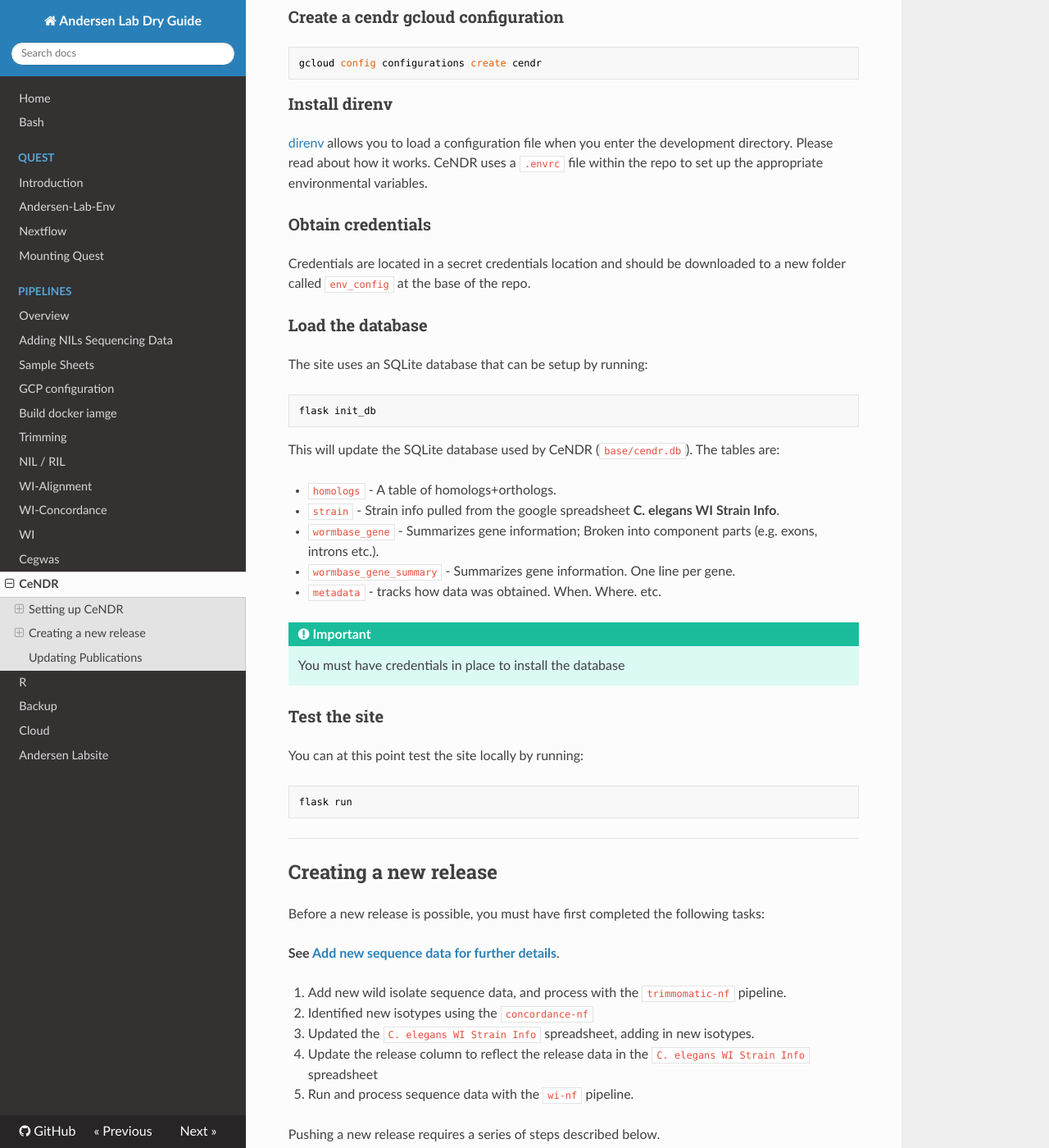
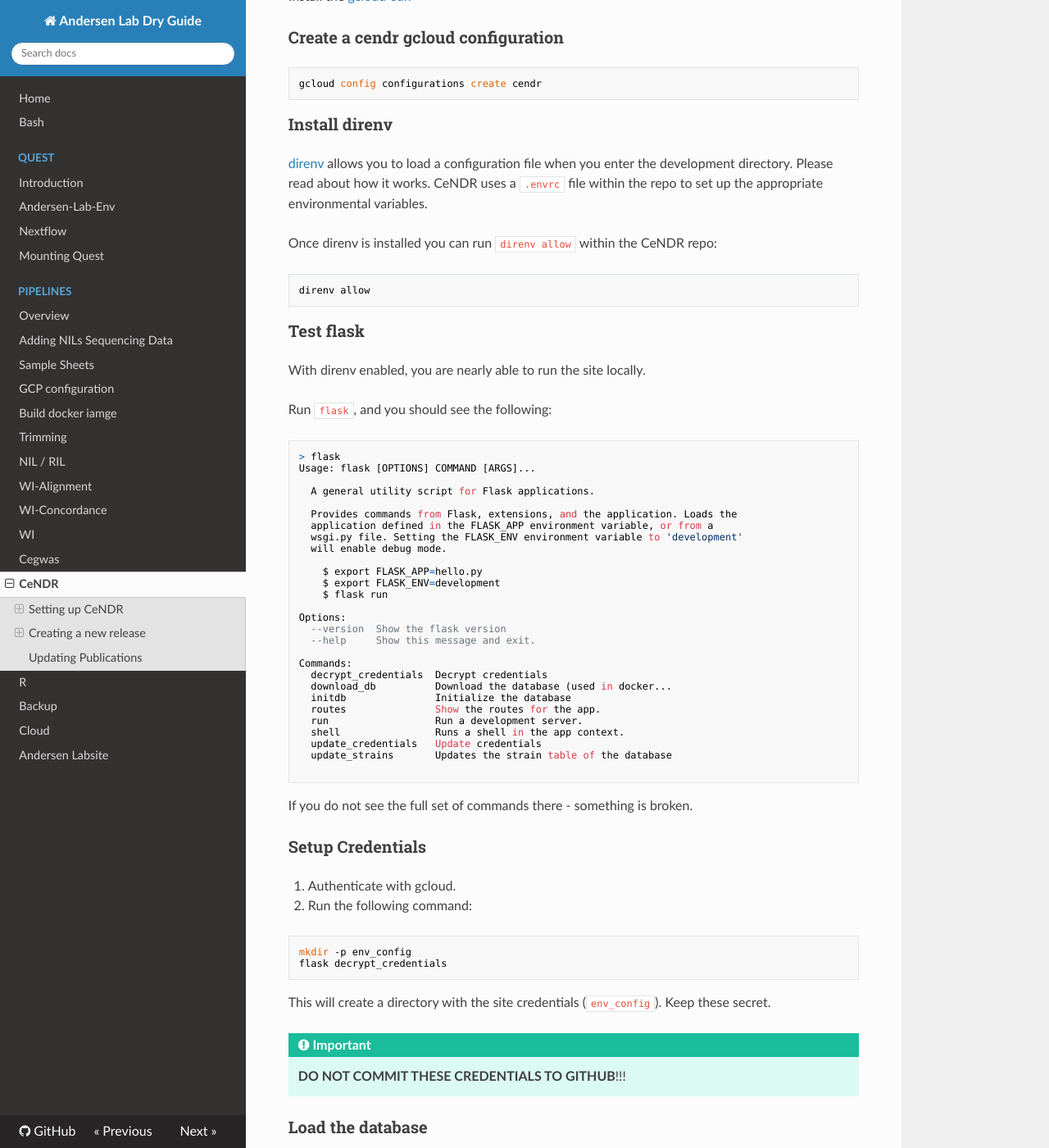
Before and after one commit to AndersenLab/dry-guide, an MkDocs documentation site: the page built from docs/cendr.md, in a window 1280 px wide and 1400 px high, scrolled down 1283 px. Shown: the whole window at 82% size. Built offline with MkDocs 1.6.1, drawn with Linux system fonts in a browser that asks for light colours; nearby versions of some CDN libraries; comment, search, counter and statistics services are not loaded; some of the changed text lies outside the part shown.

Commit message:
dry guide updates

````diff
--- a/docs/cendr.md
+++ b/docs/cendr.md
@@ -18,13 +18,15 @@
 git checkout --track origin/development
 ```
 
-Next you need to install the requirements. You should do this in a virtualenv or pyenv-based environment.
+### Setup a python environment
 
+Use [miniconda](https://docs.conda.io/en/latest/miniconda.html) as it will make your life much easier.
+
+The conda environment has been specified in the `env.yaml` file, and can be installed using:
+
+```bash
+conda env create -f env.yaml
 ```
-pip install -r requirements.txt
-```
-
-Once the requirements are installed you need to load credentials. Create a folder called `env_config` and download the appropriate credential files from the secret credentials location. Add these to the `env_config` folder. __Do not commit these credentials to github__.
 
 ### Download and install the gcloud-sdk
 
@@ -41,16 +43,72 @@
 [direnv](https://direnv.net/) allows you to load a configuration file when you enter the development directory. Please read about how it works. CeNDR uses a `.envrc` file within the repo
 to set up the appropriate environmental variables.
 
-### Obtain credentials
+Once direnv is installed you can run `direnv allow` within the CeNDR repo:
 
-Credentials are located in a secret credentials location and should be downloaded to a new folder called `env_config` at the base of the repo.
+```bash
+direnv allow
+```
+
+### Test flask
+
+With direnv enabled, you are nearly able to run the site locally.
+
+Run `flask`, and you should see the following:
+
+```
+> flask
+Usage: flask [OPTIONS] COMMAND [ARGS]...
+
+  A general utility script for Flask applications.
+
+  Provides commands from Flask, extensions, and the application. Loads the
+  application defined in the FLASK_APP environment variable, or from a
+  wsgi.py file. Setting the FLASK_ENV environment variable to 'development'
+  will enable debug mode.
+
+    $ export FLASK_APP=hello.py
+    $ export FLASK_ENV=development
+    $ flask run
+
+Options:
+  --version  Show the flask version
+  --help     Show this message and exit.
+
+Commands:
+  decrypt_credentials  Decrypt credentials
+  download_db          Download the database (used in docker...
+  initdb               Initialize the database
+  routes               Show the routes for the app.
+  run                  Run a development server.
+  shell                Runs a shell in the app context.
+  update_credentials   Update credentials
+  update_strains       Updates the strain table of the database
+
+```
+
+If you do not see the full set of commands there - something is broken.
+
+### Setup Credentials
+
+1. Authenticate with gcloud.
+2. Run the following command:
+
+```bash
+mkdir -p env_config
+flask decrypt_credentials
+```
+
+This will create a directory with the site credentials (`env_config`). Keep these secret.
+
+!!! important
+    __DO NOT COMMIT THESE CREDENTIALS TO GITHUB__!!!
 
 ### Load the database
 
 The site uses an SQLite database that can be setup by running:
 
 ```
-flask init_db
+flask download_db
 ```
 
 This will update the SQLite database used by CeNDR (`base/cendr.db`). The tables are:
@@ -61,15 +119,18 @@
 * `wormbase_gene_summary` - Summarizes gene information. One line per gene.
 * `metadata` - tracks how data was obtained. When. Where. etc.
 
-
-!!! Important
-    You must have credentials in place to install the database
-
 ### Test the site
 
 You can at this point test the site locally by running:
 
+```bash
+flask run
 ```
+
+Be sure you have direnv. Otherwise you should source the .envrc file prior to running:
+
+```bash
+source .envrc
 flask run
 ```
 
````
